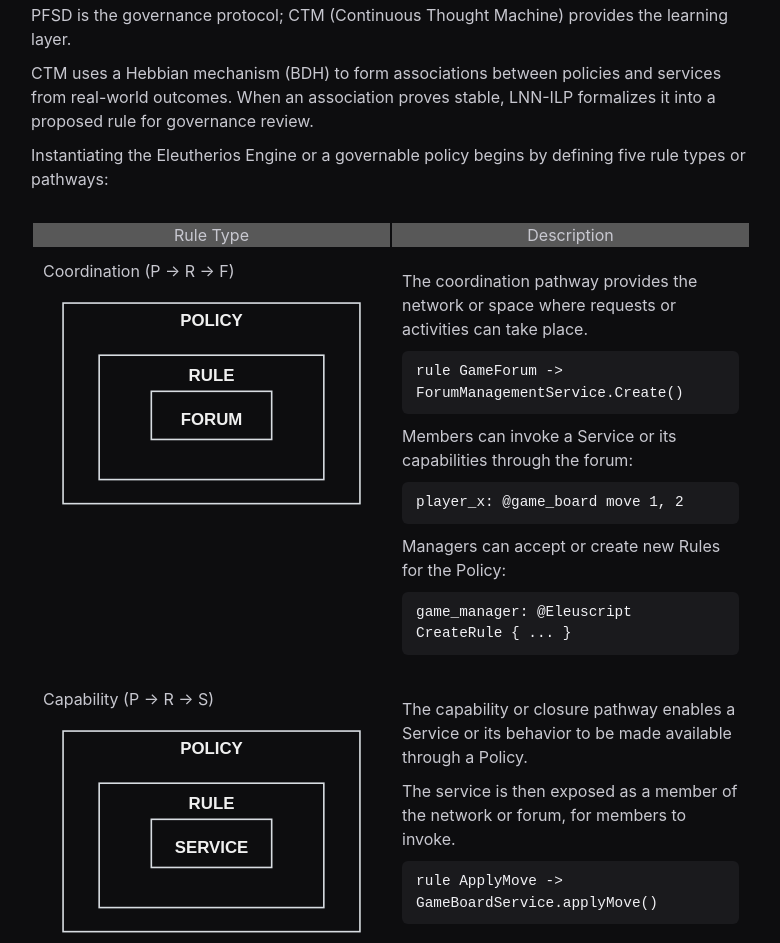
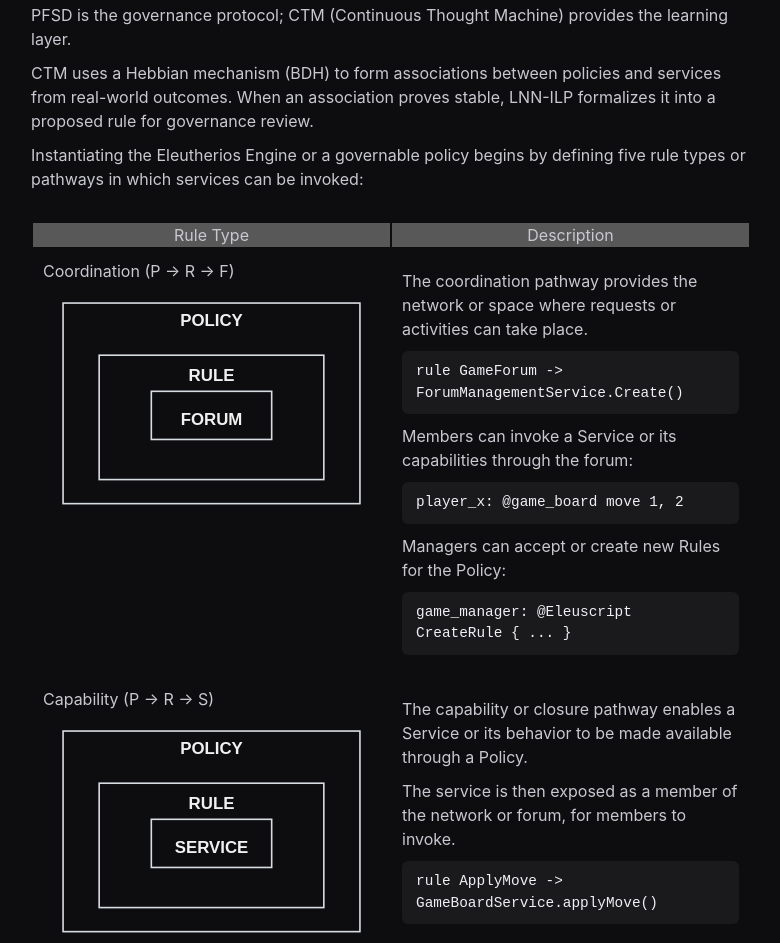
Before and after one commit to aletheon/eleutherios-docs, a plain HTML site: page index.html in a window 1280 px wide. Shown: the part 6020-6963 px from the top of the page, without its empty margins (249-1029 px from the left). Drawn offline with Linux system fonts and the light colour scheme.

Commit message:
describe what changed

```diff
--- a/index.html
+++ b/index.html
@@ -1931,7 +1931,7 @@ main svg { max-width: 100%; height: auto; }
 
           <p>CTM uses a Hebbian mechanism (BDH) to form associations between policies and services from real-world outcomes. When an association proves stable, LNN-ILP formalizes it into a proposed rule for governance review.</p>
 
-          <p>Instantiating the Eleutherios Engine or a governable policy begins by defining five rule types or pathways:</p>
+          <p>Instantiating the Eleutherios Engine or a governable policy begins by defining five rule types or pathways in which services can be invoked:</p>
 
           <table width="100%" border="0" style="padding-top:20px;">
             <tbody>
```
